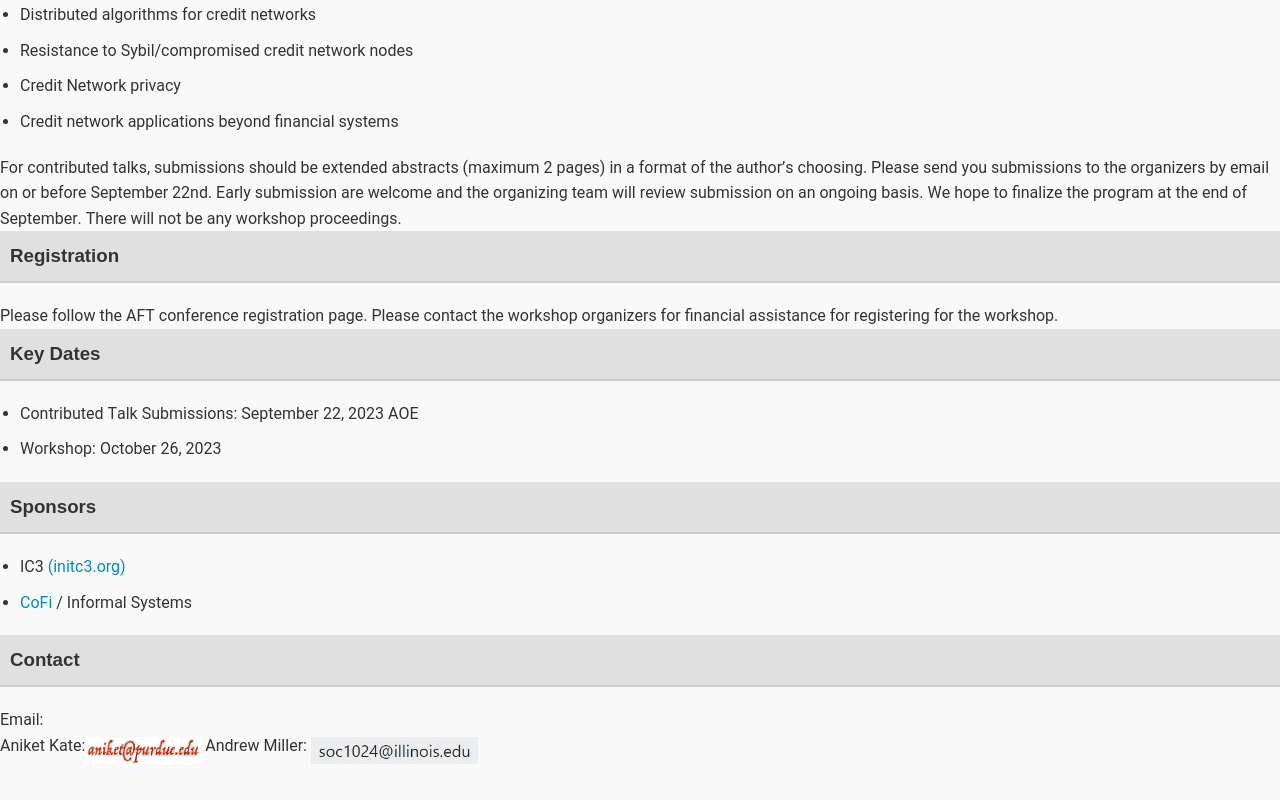
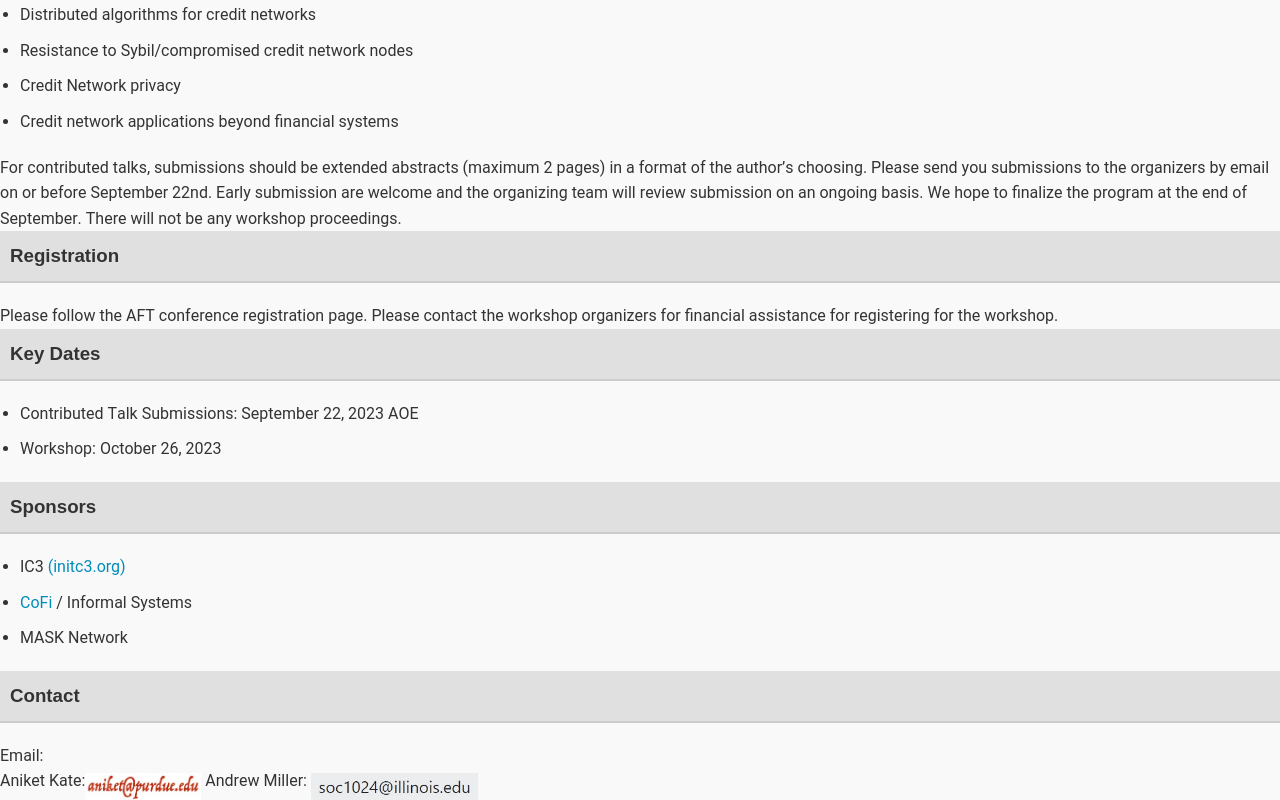
Before and after one commit to TransitivityMaximalists/TransitivityMaximalists.github.io, a plain HTML site: page index.html in a window 1280 px wide. Shown: the part 2286-3086 px from the top of the page. Before the commit the page ends 3050 px from the top, so only its background shows below. Drawn offline with Linux system fonts and the light colour scheme.

Commit message:
Update index.html
Add mask network sponsor

```diff
--- a/index.html
+++ b/index.html
@@ -242,6 +242,7 @@ It is important to register as we may not be able to accommodate onsite registra
   <ul>
     <li>IC3 <a href="https://initc3.org/">(initc3.org)</a> </li>
     <li><a href="https://cofi.informal.systems/">CoFi</a> / Informal Systems</li>
+<li>MASK Network</li>
   </ul>
 
 <h3><span class="s2"><b>Contact</b></span></h3>
```
